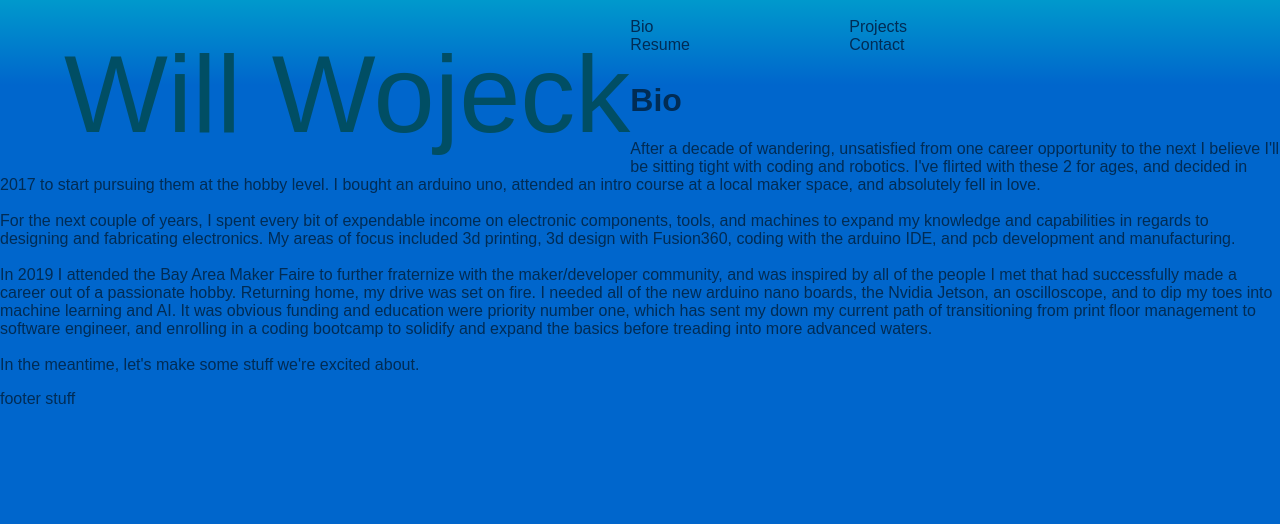
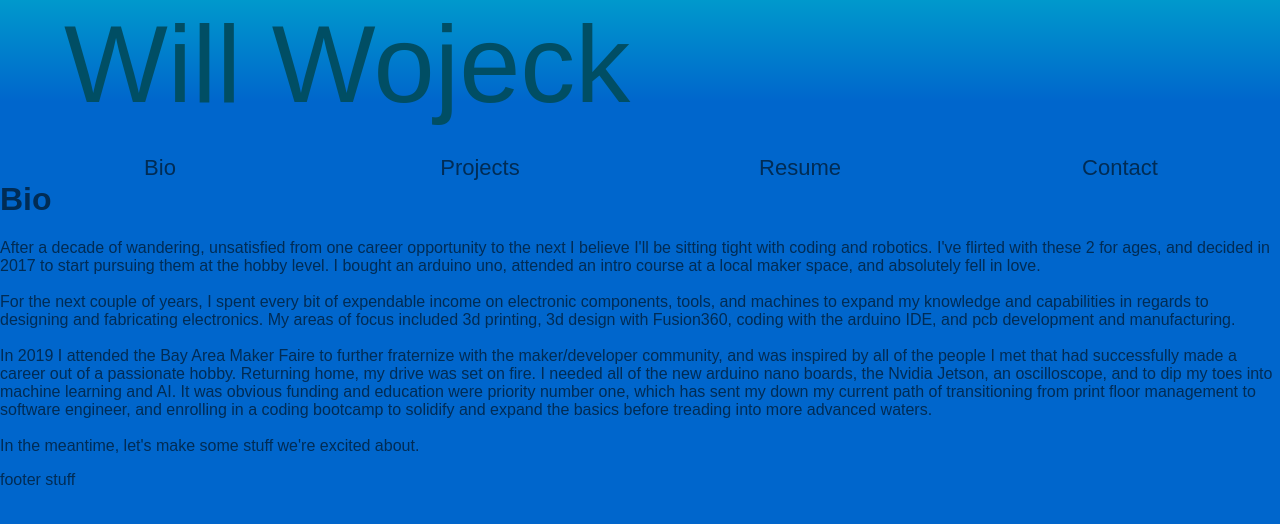
Before and after one commit to chillbuilds/react-portfolio, a React (Create React App) app: page / in a window 1280 px wide. Shown: the top 524 px of the page. Built offline with nearby package versions, Linux system fonts and the light colour scheme.

Commit message:
nav complete

```diff
--- a/src/components/Nav/index.js
+++ b/src/components/Nav/index.js
@@ -5,14 +5,12 @@ import "./style.css";
 function Nav() {
   return (
     <div>
-    <div class='navHeading'>
     <div id='nav-title'>Will Wojeck</div><br />
     <div id='nav-links'>
-      <div class='nav-link' id='bio'>Bio</div>
-      <div class='nav-link' id='projects'>Projects</div>
-      <div class='nav-link' id='resume'>Resume</div>
-      <div class='nav-link' id='contact'>Contact</div>
-    </div>
+      <div class='nav-link' id='bio'><a href='/'>Bio</a></div>
+      <div class='nav-link' id='projects'><a href='/projects'>Projects</a></div>
+      <div class='nav-link' id='resume'><a href='/resume'>Resume</a></div>
+      <div class='nav-link' id='contact'><a href='/contact'>Contact</a></div>
     </div>
     </div>
   );
--- a/src/components/Nav/style.css
+++ b/src/components/Nav/style.css
@@ -9,22 +9,32 @@ body {
 }
 
 #nav-title {
-  float: left;
+  margin: 0% 0% 5% 5%;
   padding-bottom: 10px;
-  margin-top: 30px;
+  margin-bottom: 0px;
   font-size: 110px;
   font-weight: 500;
   color: #004e64;
 }
 
-.navHeading {
-  margin: 0% 0% 5% 5%;
+#nav-links {
+  font-size: 22px;
+  text-align: center;
 }
-
-
 
 .nav-link {
   position: relative;
   float: left;
-  width: 18%;
+  width: 25%;
+  border-radius: 4px;
 }
+
+.nav-link:hover {
+  background: rgba(0, 0, 0, .2);
+  transition: .5s;
+}
+
+a{
+  text-decoration: none;
+  color: #002c55;
+}
```
